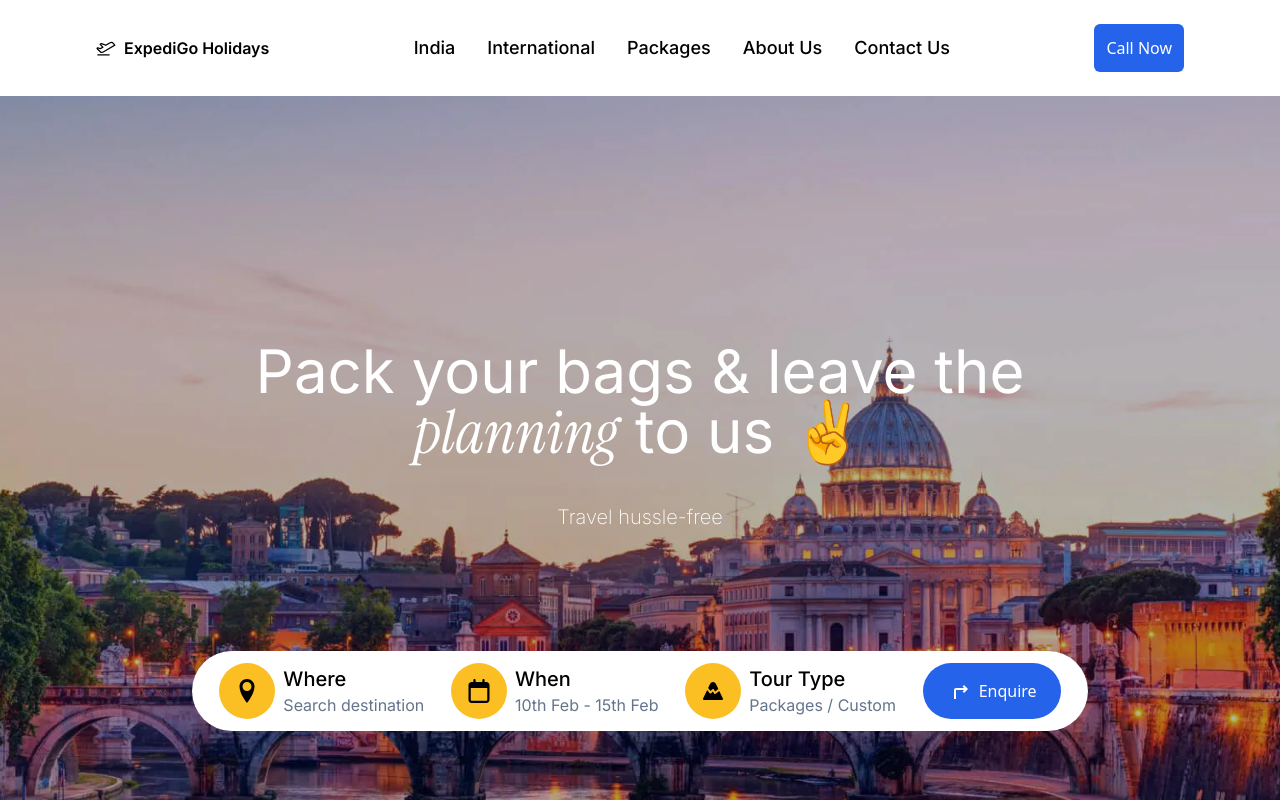
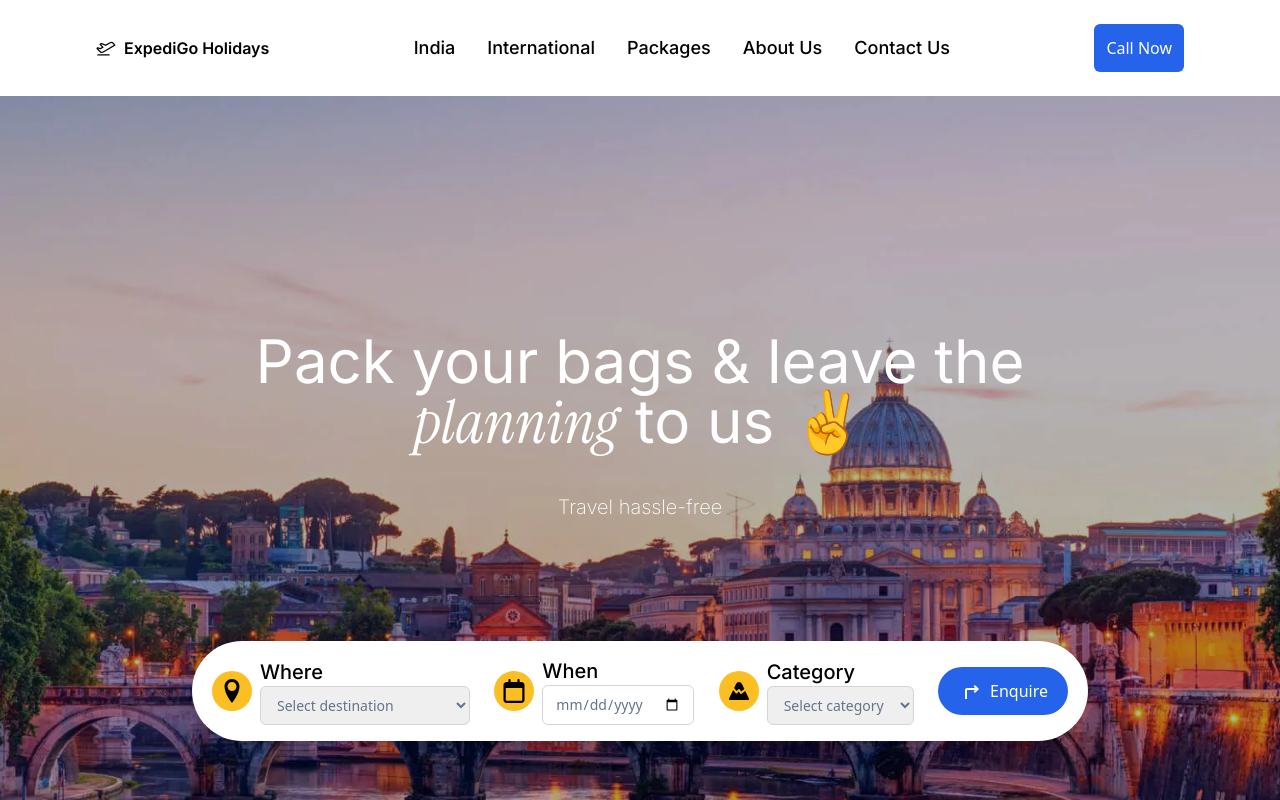
Before and after one commit to mdrayyansarfaraz7/ExpediGo, a React (Vite) app: page / in a window 1280 px wide. Shown: the top 800 px of the page. Built offline with nearby package versions, Linux system fonts and the light colour scheme.

Commit message:
Call now and Hero section Integration

```diff
--- a/src/components/CallNow.jsx
+++ b/src/components/CallNow.jsx
@@ -1,7 +1,13 @@
 import React from 'react';
 import { AiOutlineMail, AiOutlinePhone } from 'react-icons/ai';
+import { useSearchParams } from 'react-router-dom';
 
 const CallNow = () => {
+  const [searchParams] = useSearchParams();
+  const location = searchParams.get('location') || '';
+  const dates = searchParams.get('dates') || '';
+  const category = searchParams.get('category') || '';
+
   return (
     <div className="max-w-lg mb-10 mx-auto p-8 bg-white rounded-lg shadow-md text-gray-800 border border-gray-200">
       <h1 className="text-3xl font-bold font-montserrat text-center mb-8 text-gray-900">Enquire Now</h1>
@@ -14,37 +20,39 @@ const CallNow = () => {
           <select
             id="destination"
             name="destination"
+            defaultValue={location} // Pre-populate with location
             className="w-full px-4 py-2 border border-gray-300 rounded-md focus:outline-none focus:ring-1 focus:ring-blue-600 focus:border-blue-600"
           >
+            <option value="" disabled>Select destination</option>
             <optgroup label="INTERNATIONAL">
-              <option value="bhutan">Bhutan</option>
-              <option value="nepal">Nepal</option>
-              <option value="thailand">Thailand</option>
-              <option value="vietnam">Vietnam</option>
-              <option value="baku">Baku, Azerbaijan</option>
-              <option value="dubai">Dubai</option>
+              <option value="Bhutan">Bhutan</option>
+              <option value="Nepal">Nepal</option>
+              <option value="Thailand">Thailand</option>
+              <option value="Vietnam">Vietnam</option>
+              <option value="Baku">Baku, Azerbaijan</option>
+              <option value="Dubai">Dubai</option>
             </optgroup>
             <optgroup label="INDIA">
-              <option value="sikkim">Sikkim</option>
-              <option value="assam">Assam</option>
-              <option value="arunachal">Arunachal Pradesh</option>
-              <option value="northeast">North-East India</option>
-              <option value="darjeeling">Darjeeling</option>
-              <option value="silkroute">Silk Route</option>
-              <option value="goa">Goa</option>
-              <option value="kolkata">Kolkata</option>
-              <option value="himachal">Himachal Pradesh</option>
-              <option value="uttarakhand">Uttarakhand</option>
+              <option value="Sikkim">Sikkim</option>
+              <option value="Assam">Assam</option>
+              <option value="Arunachal">Arunachal Pradesh</option>
+              <option value="NorthEast">North-East India</option>
+              <option value="Darjeeling">Darjeeling</option>
+              <option value="SilkRoute">Silk Route</option>
+              <option value="Goa">Goa</option>
+              <option value="Kolkata">Kolkata</option>
+              <option value="Himachal">Himachal Pradesh</option>
+              <option value="Uttarakhand">Uttarakhand</option>
             </optgroup>
             <optgroup label="Customized Packages">
-              <option value="sundarban">Sundarban Mangroves</option>
-              <option value="shantiniketan">Shantiniketan</option>
-              <option value="darjeeling-custom">Darjeeling</option>
-              <option value="sikkim-custom">Sikkim</option>
-              <option value="northsouthgoa">North/South Goa</option>
-              <option value="guwahati">Guwahati, Assam</option>
-              <option value="northeast-custom">North-East India</option>
-              <option value="kolkata-custom">Kolkata</option>
+              <option value="Sundarban">Sundarban Mangroves</option>
+              <option value="Shantiniketan">Shantiniketan</option>
+              <option value="Darjeeling-custom">Darjeeling</option>
+              <option value="Sikkim-custom">Sikkim</option>
+              <option value="Northsouthgoa">North/South Goa</option>
+              <option value="Guwahati">Guwahati, Assam</option>
+              <option value="Northeast-custom">North-East India</option>
+              <option value="Kolkata-custom">Kolkata</option>
             </optgroup>
           </select>
         </div>
@@ -59,6 +67,7 @@ const CallNow = () => {
               type="date"
               id="from"
               name="from"
+              defaultValue={dates.split(',')[0] || ''} // Use first date from `dates`
               className="w-full px-4 py-2 border border-gray-300 rounded-md focus:outline-none focus:ring-1 focus:ring-blue-600 focus:border-blue-600"
             />
           </div>
@@ -70,6 +79,7 @@ const CallNow = () => {
               type="date"
               id="to"
               name="to"
+              defaultValue={dates.split(',')[1] || ''} // Use second date from `dates`
               className="w-full px-4 py-2 border border-gray-300 rounded-md focus:outline-none focus:ring-1 focus:ring-blue-600 focus:border-blue-600"
             />
           </div>
@@ -83,8 +93,10 @@ const CallNow = () => {
           <select
             id="type-of-trip"
             name="type-of-trip"
+            defaultValue={category} // Pre-populate with category
             className="w-full px-4 py-2 border border-gray-300 rounded-md focus:outline-none focus:ring-1 focus:ring-blue-600 focus:border-blue-600"
           >
+            <option value="" disabled>Select destination</option>
             <option value="honeymoon">Honeymoon</option>
             <option value="family">Family</option>
             <option value="group-tour">Group Tour</option>
--- a/src/components/Card.jsx
+++ b/src/components/Card.jsx
@@ -1,4 +1,5 @@
 import React from 'react';
+import { Link } from 'react-router-dom';
 
 function Card({ destination,url,price }) {
   return (
@@ -21,9 +22,12 @@ function Card({ destination,url,price }) {
 
             </div>
             <div className='flex justify-center items-center mt-2'>
-            <button className='bg-blue-600 text-white font-inter text-sm font-light rounded-sm w-[248px] h-[48px] '>
+              <Link to={`/call-now?location=${destination}`}>
+              <button className='bg-blue-600 text-white font-inter text-sm font-light rounded-sm w-[248px] h-[48px] '>
                 Enquire Now
             </button>
+              </Link>
+
             </div>
 
         </div>
--- a/src/components/Hero.jsx
+++ b/src/components/Hero.jsx
@@ -1,59 +1,129 @@
-import React from 'react'
+import React, { useState } from "react";
 import { MdOutlineTurnRight } from "react-icons/md";
 import { ImLocation } from "react-icons/im";
 import { FaRegCalendar } from "react-icons/fa6";
 import { TbMountainFilled } from "react-icons/tb";
+import { useNavigate } from "react-router-dom";
+
 function Hero() {
+  const navigate = useNavigate();
+
+  // State for the fields
+  const [location, setLocation] = useState("");
+  const [dates, setDates] = useState("");
+  const [category, setCategory] = useState("");
+
+  // Handle Enquire button
+  const handleEnquire = () => {
+    navigate(`/call-now?location=${location}&dates=${dates}&category=${category}`);
+  };
+
   return (
-        <div className="w-full h-[100vh] bg-[url('/Hero.png')] bg-cover bg-center flex flex-col justify-center items-center ">
+    <div className="w-full h-[100vh] bg-[url('/Hero.png')] bg-cover bg-center flex flex-col justify-center items-center">
       <div className="w-[90%] md:w-[800px] text-center my-20 mx-auto">
         <h1 className="text-white text-4xl md:text-6xl lg:text-6xl font-inter">
           Pack your bags &#x26; leave the <span className="font-instrument italic">planning</span> to us ✌️
         </h1>
-                <h3 className='text-sm md:text-base lg:text-xl font-extralight font-inter text-white my-10'>Travel hussle-free</h3>
+        <h3 className="text-sm md:text-base lg:text-xl font-extralight font-inter text-white my-10">
+          Travel hassle-free
+        </h3>
       </div>
-            <div className='bg-white rounded-md md:rounded-full lg:rounded-full w-[65%]  md:w-[75%] lg:w-[70%] h-auto md:h-20 lg:h-20 flex flex-col md:flex-row lg:flex-row  items-center justify-around gap-3 cursor-pointer py-3 px-7 md:px-5 md:py-2 lg:px-5 lg:py-2'>
-                <div className='flex items-center justify-center gap-2'>
-                    <div className='p-2 md:p-4 lg:p-4 rounded-full bg-amber-400'>
-                        <ImLocation className='text-base md:text-2xl lg:text-2xl' />
+      <div className="bg-white rounded-md md:rounded-full w-[90%] md:w-[80%] lg:w-[70%] flex flex-col md:flex-row items-center justify-between gap-3 py-4 px-5 shadow-md">
+        {/* Location Field */}
+        <div className="flex items-center justify-center gap-2 w-full md:w-auto">
+          <div className="p-2 rounded-full bg-amber-400">
+            <ImLocation className="text-base md:text-2xl lg:text-2xl" />
           </div>
-                    <div className='flex flex-col'>
-                        <h5 className='text-black text-lg md:text-base lg:text-xl font-medium font-inter'>Where</h5>
-                        <p className='text-slate-500 text-sm md:text-sm lg:text-base font-normal font-inter'>Search destination</p>
+          <div className="flex flex-col w-full">
+            <h5 className="text-black text-sm md:text-base lg:text-xl font-medium font-inter">Where</h5>
+            <select
+              value={location}
+              onChange={(e) => setLocation(e.target.value)}
+              className="w-full px-3 py-2 border border-gray-300 rounded-md focus:outline-none focus:ring-1 focus:ring-blue-600 text-slate-500 text-sm"
+            >
+              <option value="" disabled>Select destination</option>
+              <optgroup label="INTERNATIONAL">
+              <option value="Bhutan">Bhutan</option>
+              <option value="Nepal">Nepal</option>
+              <option value="Thailand">Thailand</option>
+              <option value="Vietnam">Vietnam</option>
+              <option value="Baku">Baku, Azerbaijan</option>
+              <option value="Dubai">Dubai</option>
+            </optgroup>
+            <optgroup label="INDIA">
+              <option value="Sikkim">Sikkim</option>
+              <option value="Assam">Assam</option>
+              <option value="Arunachal">Arunachal Pradesh</option>
+              <option value="NorthEast">North-East India</option>
+              <option value="Darjeeling">Darjeeling</option>
+              <option value="SilkRoute">Silk Route</option>
+              <option value="Goa">Goa</option>
+              <option value="Kolkata">Kolkata</option>
+              <option value="Himachal">Himachal Pradesh</option>
+              <option value="Uttarakhand">Uttarakhand</option>
+            </optgroup>
+            <optgroup label="Customized Packages">
+              <option value="Sundarban">Sundarban Mangroves</option>
+              <option value="Shantiniketan">Shantiniketan</option>
+              <option value="Darjeeling-custom">Darjeeling</option>
+              <option value="Sikkim-custom">Sikkim</option>
+              <option value="Northsouthgoa">North/South Goa</option>
+              <option value="Guwahati">Guwahati, Assam</option>
+              <option value="Northeast-custom">North-East India</option>
+              <option value="Kolkata-custom">Kolkata</option>
+            </optgroup>
+            </select>
+          </div>
         </div>
 
+        {/* Date Field */}
+        <div className="flex items-center justify-center gap-2 w-full md:w-auto">
+          <div className="p-2 rounded-full bg-amber-400">
+            <FaRegCalendar className="text-base md:text-2xl lg:text-2xl" />
+          </div>
+          <div className="flex flex-col w-full">
+            <h5 className="text-black text-sm md:text-base lg:text-xl font-medium font-inter">When</h5>
+            <input
+              type="date"
+              value={dates}
+              onChange={(e) => setDates(e.target.value)}
+              className="w-full px-3 py-2 border border-gray-300 rounded-md focus:outline-none focus:ring-1 focus:ring-blue-600 text-slate-500 text-sm"
+            />
+          </div>
         </div>
 
-                <div className='flex items-center justify-center gap-5 md:gap-2 lg:gap-2 '>
-                    <div className='p-2 md:p-4 lg:p-4 rounded-full bg-amber-400'>
-                        <FaRegCalendar className='text-base md:text-2xl lg:text-2xl' />
+        {/* Category Field */}
+        <div className="flex items-center justify-center gap-2 w-full md:w-auto">
+          <div className="p-2 rounded-full bg-amber-400">
+            <TbMountainFilled className="text-base md:text-2xl lg:text-2xl" />
           </div>
-                    <div className='flex flex-col'>
-                        <h5 className='text-black text-lg md:text-base lg:text-xl font-medium font-inter'>When</h5>
-                        <p className='text-slate-500 text-sm md:text-sm lg:text-base font-normal font-inter'>10th Feb - 15th Feb</p>
+          <div className="flex flex-col w-full">
+            <h5 className="text-black text-sm md:text-base lg:text-xl font-medium font-inter">Category</h5>
+            <select
+              value={category}
+              onChange={(e) => setCategory(e.target.value)}
+              className="w-full px-3 py-2 border border-gray-300 rounded-md focus:outline-none focus:ring-1 focus:ring-blue-600 text-slate-500 text-sm"
+            >
+              <option value="" disabled>Select category</option>
+              <option value="Honeymoon">Honeymoon</option>
+              <option value="Family">Family</option>
+              <option value="Group Tour">Group Tour</option>
+              <option value="Solo">Solo</option>
+            </select>
           </div>
         </div>
-                <div className='flex items-center justify-center gap-2'>
-                    <div className='p-2 md:p-4 lg:p-4 rounded-full bg-amber-400'>
-                        <TbMountainFilled className='text-base md:text-2xl lg:text-2xl' />
-                    </div>
-                    <div className='flex flex-col'>
-                        <h5 className='text-black text-lg md:text-base lg:text-xl font-medium font-inter'>Tour Type</h5>
-                        <p className='text-slate-500 text-sm md:text-sm lg:text-base font-normal font-inter'>Packages / Custom</p>
-                    </div>
-                </div>
-                <button className='border-none bg-blue-600 rounded-full
-                lg:px-6 lg:py-4 lg:text-base
-                md:px-5 md:py-3 md:text-sm
-                px-4 py-2 text-sm
-                duration-700 font-light text-white flex gap-2 items-center
-                hover:shadow-lg hover:shadow-sky-200'>
-                    <MdOutlineTurnRight className='lg:text-2xl md:text-xl sm:text-lg font-thin' />
+
+        {/* Enquire Button */}
+        <button
+          onClick={handleEnquire}
+          className="border-none bg-blue-600 rounded-full px-5 py-3 text-sm md:text-base lg:text-base duration-700 font-light text-white flex gap-2 items-center hover:shadow-lg hover:shadow-sky-200"
+        >
+          <MdOutlineTurnRight className="text-lg md:text-xl lg:text-2xl font-thin" />
           Enquire
         </button>
       </div>
     </div>
-    )
+  );
 }
 
-export default Hero
+export default Hero;
```
Lines whose indentation alone changed are shown as unchanged.
